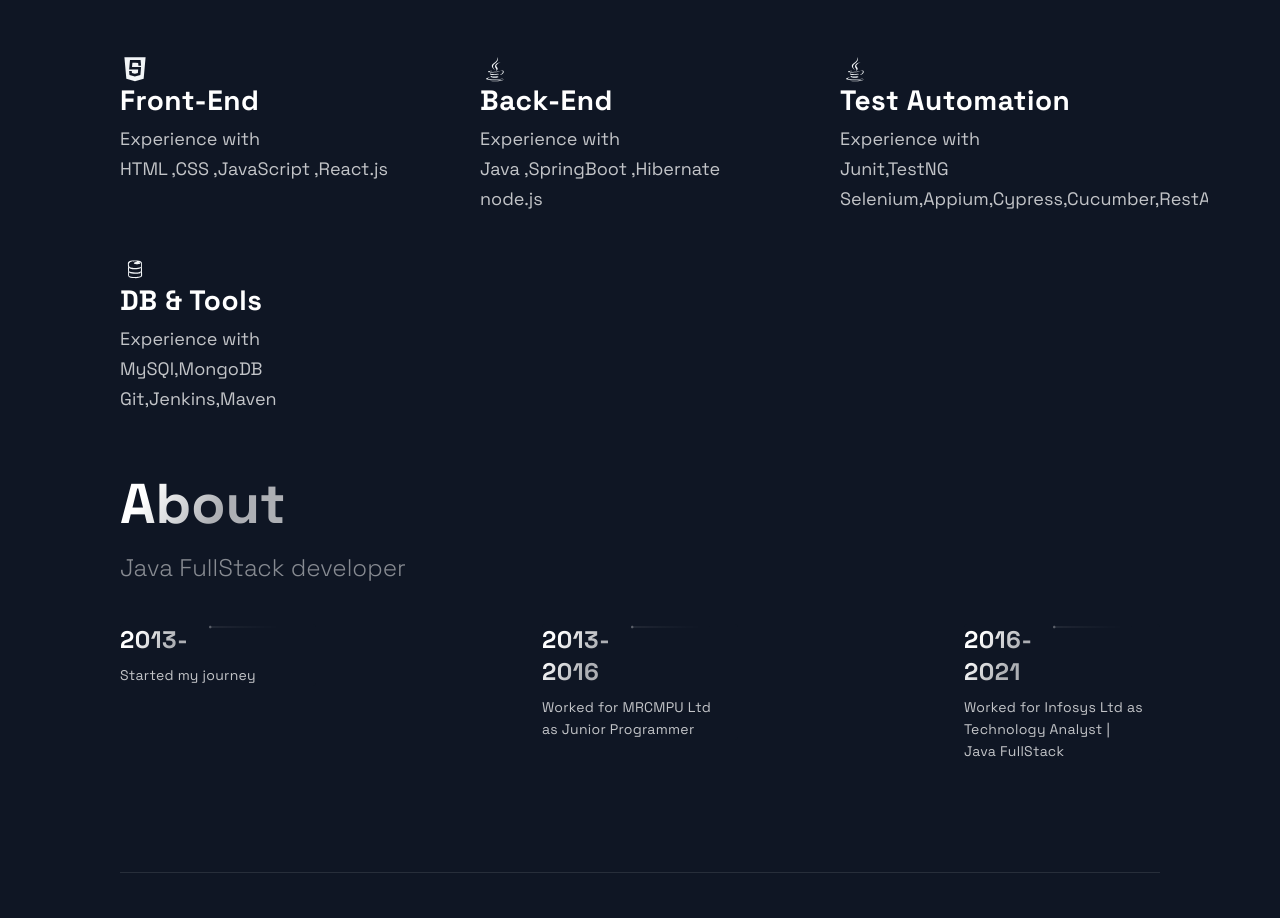
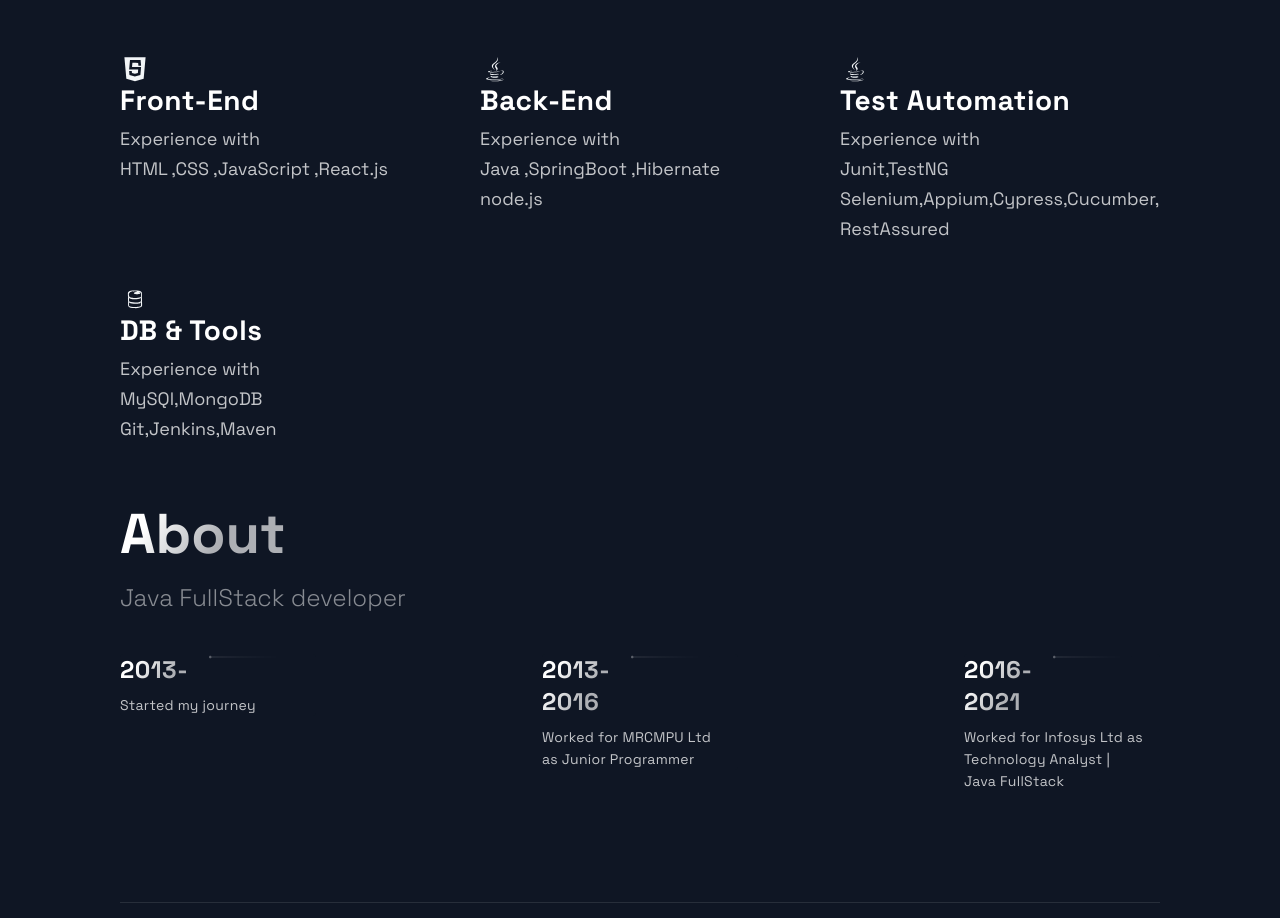
Before and after one commit to sujithchenanath909/Portfolio, a Next.js app: page / in a window 1280 px wide. Shown: the part 2600-3518 px from the top of the page. Built offline with nearby package versions, Linux system fonts and the light colour scheme.

Commit message:
Update Technologies.js

```diff
--- a/src/components/Technologies/Technologies.js
+++ b/src/components/Technologies/Technologies.js
@@ -40,7 +40,7 @@ const Technologies = () =>  (
           <ListParagraph>
             Experience with <br/>
             Junit,TestNG <br/>
-            Selenium,Appium,Cypress,Cucumber,RestAssured
+            Selenium,Appium,Cypress,Cucumber,<br/>RestAssured
           </ListParagraph>
         </ListContainer>
       </ListItem>
```
